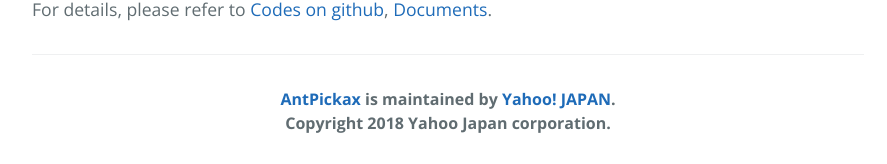
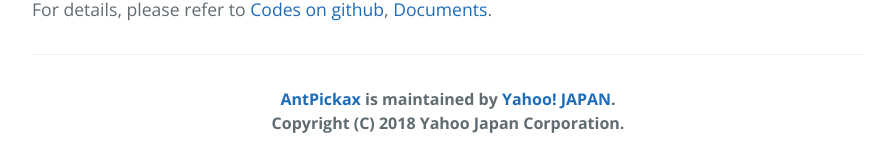
Before and after one commit to yahoojapan/AntPickax, a Jekyll site: the page built from index.md, in a window 1280 px wide and 900 px high, scrolled down 4475 px. Shown: the part 733-897 px from the top of the window, without its empty margins (192-1079 px from the left). Built offline with Jekyll 4.4.1, drawn with Linux system fonts in a browser that asks for light colours.

Commit message:
Update default.html

```diff
--- a/_layouts/default.html
+++ b/_layouts/default.html
@@ -25,7 +25,7 @@
 
       <footer class="site-footer">
         <span class="site-footer-owner"><a href="https://yahoojapan.github.io/AntPickax/">{{ page.product_name }}</a> is maintained by <a href="https://www.yahoo.co.jp">Yahoo! JAPAN</a>.</span>
-        <span class="site-footer-owner">Copyright <script type="text/javascript">document.write(new Date().getFullYear());</script> Yahoo Japan corporation.</span>
+        <span class="site-footer-owner">Copyright (C) <script type="text/javascript">document.write(new Date().getFullYear());</script> Yahoo Japan Corporation.</span>
       </footer>
     </section>
   </body>
```
